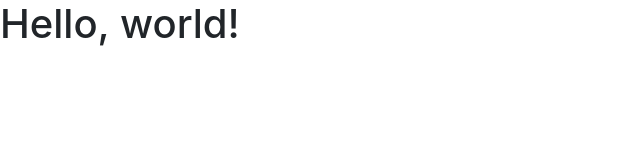
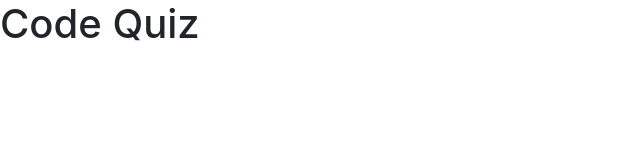
Before and after one commit to adriana-didden/Code-Quiz, a plain HTML site: page index.html in a window 1280 px wide. Shown: the whole page, without its empty margins (0-640 px from the left). Drawn offline with nearby package versions, Linux system fonts and the light colour scheme.

Commit message:
added my css file link to html

```diff
--- a/index.html
+++ b/index.html
@@ -8,10 +8,13 @@
     <!-- Bootstrap CSS -->
     <link rel="stylesheet" href="https://maxcdn.bootstrapcdn.com/bootstrap/4.0.0/css/bootstrap.min.css" integrity="sha384-Gn5384xqQ1aoWXA+058RXPxPg6fy4IWvTNh0E263XmFcJlSAwiGgFAW/dAiS6JXm" crossorigin="anonymous">
 
-    <title>Hello, world!</title>
+    <!--My CSS-->
+    <link rel="stylesheet"href ="style.css" >
+
+    <title>Code Quiz</title>
   </head>
   <body>
-    <h1>Hello, world!</h1>
+    <h1>Code Quiz</h1>
 
     <!-- Optional JavaScript -->
     <!-- jQuery first, then Popper.js, then Bootstrap JS -->
```
